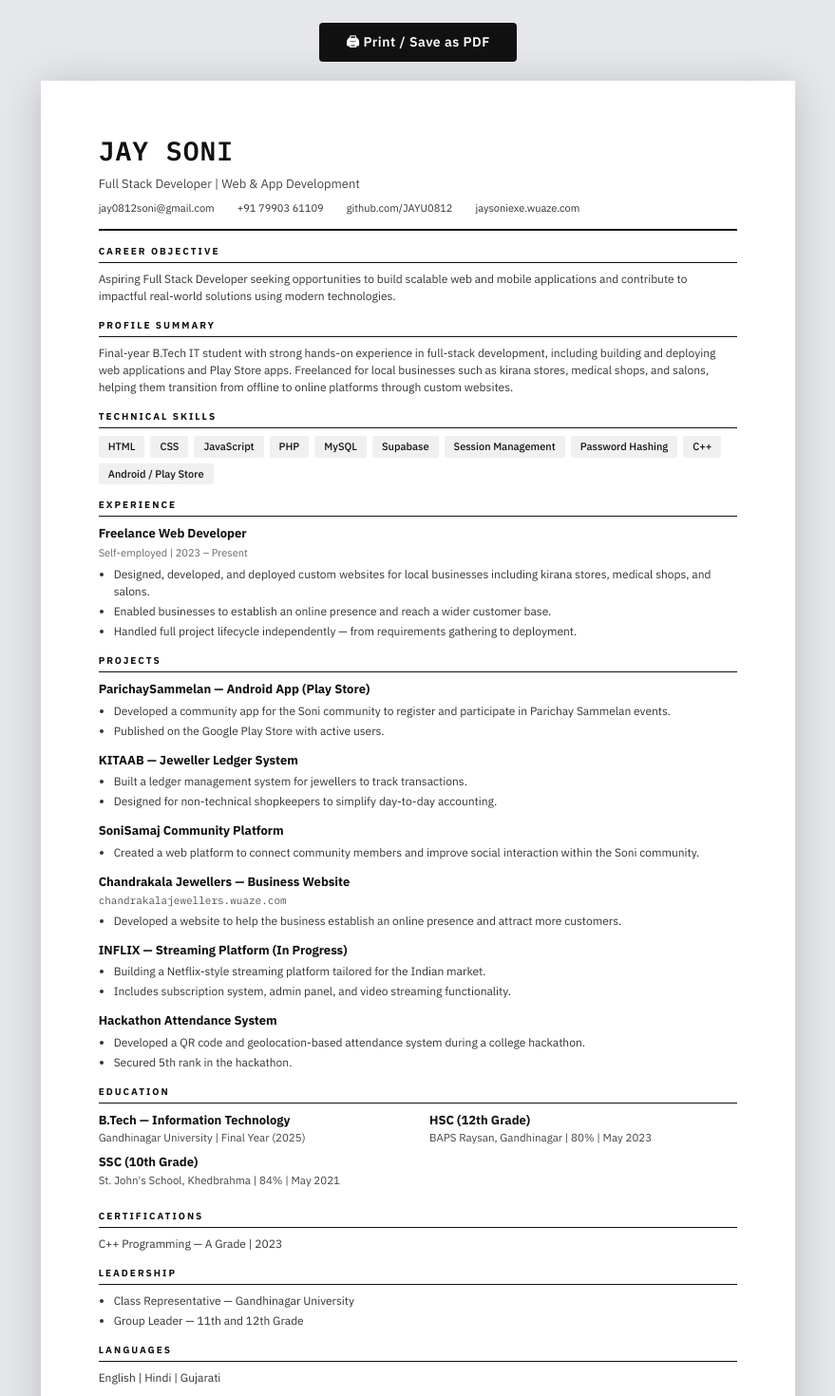
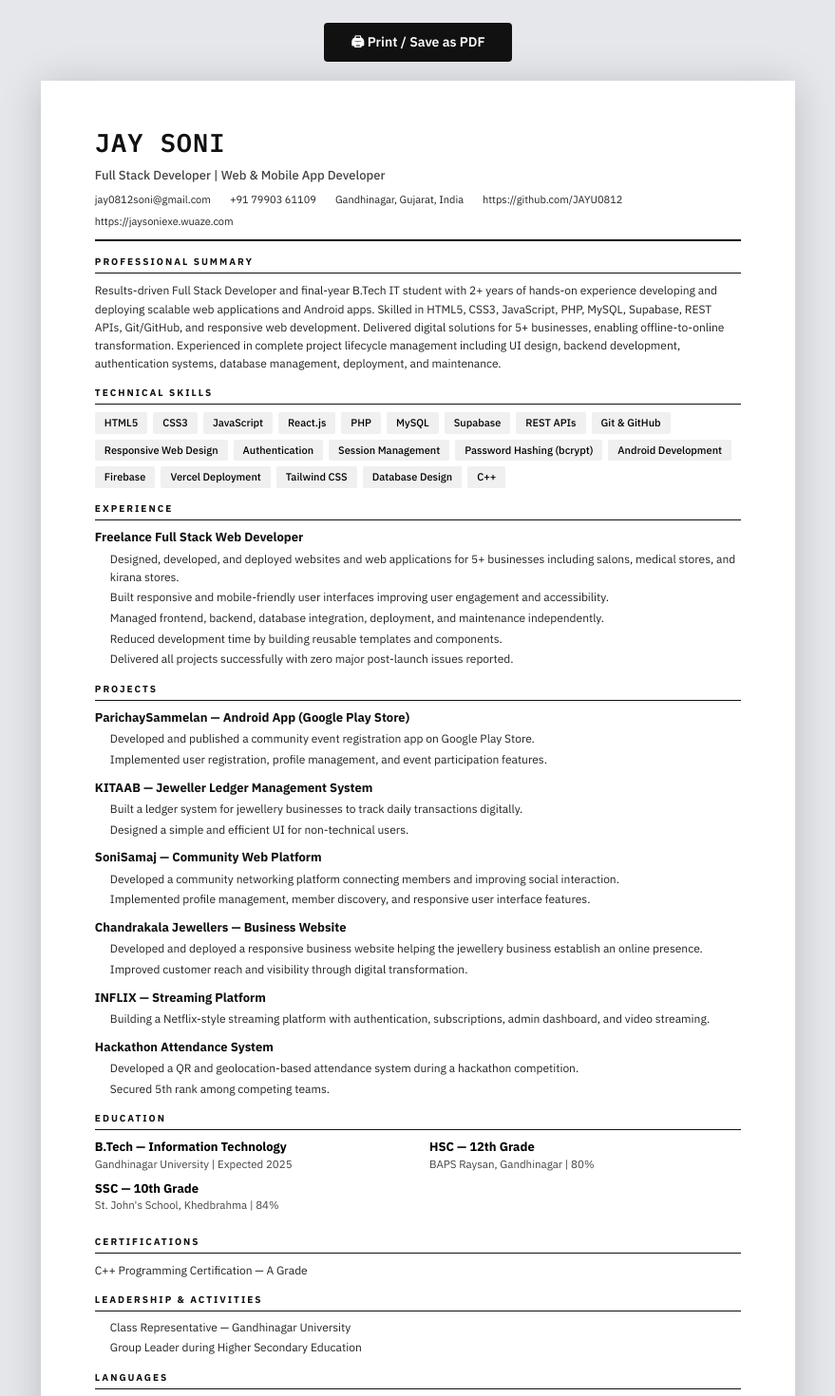
Before and after one commit to JAYU0812/portfolio, a React (Vite) app: page /resume in a window 1280 px wide. Shown: the top 1470 px of the page at 95% size, without its empty margins (200-1079 px from the left). Built offline with nearby package versions, Linux system fonts and the light colour scheme.

Commit message:
Resume update

```diff
--- a/src/pages/Resume.jsx
+++ b/src/pages/Resume.jsx
@@ -1,6 +1,7 @@
 import React from "react";
 
 export default function Resume() {
+
   const handlePrint = () => {
     window.print();
   };
@@ -8,15 +9,16 @@ export default function Resume() {
   return (
     <>
       <style>{`
+
         @import url('https://fonts.googleapis.com/css2?family=IBM+Plex+Sans:wght@400;500;600;700&family=IBM+Plex+Mono:wght@400;600&display=swap');
 
         * {
           box-sizing: border-box;
+          margin: 0;
+          padding: 0;
         }
 
         body {
-          margin: 0;
-          padding: 0;
           background: #e5e7eb;
           font-family: 'IBM Plex Sans', sans-serif;
         }
@@ -28,7 +30,7 @@ export default function Resume() {
           min-height: 297mm;
           background: #fff;
           margin: 20px auto;
-          padding: 14mm 16mm;
+          padding: 12mm 15mm;
           box-shadow: 0 4px 40px rgba(0,0,0,0.18);
         }
 
@@ -82,6 +84,35 @@ export default function Resume() {
 
         /* ---------------- TYPOGRAPHY ---------------- */
 
+        .name {
+          font-family: 'IBM Plex Mono', monospace;
+          font-size: 27px;
+          font-weight: 700;
+          letter-spacing: 1px;
+          color: #111;
+        }
+
+        .title-line {
+          font-size: 13px;
+          color: #444;
+          margin-top: 4px;
+          font-weight: 500;
+        }
+
+        .contact-row {
+          display: flex;
+          flex-wrap: wrap;
+          gap: 6px 20px;
+          margin-top: 8px;
+          font-size: 11px;
+          color: #222;
+        }
+
+        .header-bar {
+          border-bottom: 2px solid #111;
+          padding-bottom: 11px;
+        }
+
         .section-title {
           font-size: 10px;
           font-weight: 700;
@@ -90,135 +121,87 @@ export default function Resume() {
           color: #111;
           border-bottom: 1.5px solid #111;
           padding-bottom: 4px;
-          margin-bottom: 8px;
-          margin-top: 14px;
-        }
-
-        .name {
-          font-family: 'IBM Plex Mono', monospace;
-          font-size: 28px;
-          font-weight: 600;
-          letter-spacing: 1px;
-          color: #111;
-          margin: 0 0 4px 0;
-        }
-
-        .title-line {
-          font-size: 13px;
-          color: #444;
-          margin: 0 0 2px 0;
-        }
-
-        .contact-line {
-          font-size: 11px;
-          color: #333;
-          margin: 0;
-          line-height: 1.6;
-        }
-
-        .contact-line a {
-          color: #333;
-          text-decoration: none;
+          margin: 14px 0 8px 0;
         }
 
         .body-text {
           font-size: 12px;
-          color: #333;
-          line-height: 1.5;
-          margin: 0 0 6px 0;
+          color: #222;
+          line-height: 1.6;
         }
 
         .job-title {
           font-size: 13px;
           font-weight: 700;
           color: #111;
-          margin: 0 0 2px 0;
         }
 
         .job-meta {
           font-size: 11px;
-          color: #666;
-          margin: 0 0 6px 0;
+          color: #555;
+          margin: 2px 0 5px 0;
         }
 
         .bullet-list {
-          margin: 4px 0 0 0;
           padding-left: 16px;
-          list-style-type: disc;
+          margin-top: 4px;
         }
 
         .bullet-list li {
           font-size: 12px;
-          color: #333;
-          line-height: 1.5;
+          line-height: 1.55;
+          color: #222;
           margin-bottom: 3px;
+        }
+
+        .project-block {
+          margin-bottom: 10px;
         }
 
         .project-name {
           font-size: 13px;
           font-weight: 700;
           color: #111;
-          margin: 0 0 2px 0;
         }
 
         .project-url {
-          font-size: 11px;
+          font-size: 10.5px;
           color: #555;
           font-family: 'IBM Plex Mono', monospace;
-          margin: 0 0 4px 0;
+          margin: 2px 0 4px 0;
+        }
+
+        .skills-grid {
+          display: flex;
+          flex-wrap: wrap;
+          gap: 6px;
+          margin-top: 5px;
+        }
+
+        .skill-tag {
+          font-size: 11px;
+          background: #f0f0f0;
+          padding: 3px 10px;
+          border-radius: 2px;
+          font-weight: 500;
         }
 
         .edu-degree {
           font-size: 13px;
           font-weight: 700;
-          color: #111;
-          margin: 0 0 1px 0;
         }
 
         .edu-meta {
           font-size: 11.5px;
           color: #444;
-          margin: 0 0 8px 0;
           line-height: 1.4;
+          margin-bottom: 8px;
         }
-
-        /* ---------------- SKILLS ---------------- */
-
-        .skills-grid {
-          display: flex;
-          flex-wrap: wrap;
-          gap: 6px;
-          margin-top: 4px;
-        }
-
-        .skill-tag {
-          font-size: 11px;
-          background: #f0f0f0;
-          color: #111;
-          padding: 3px 10px;
-          border-radius: 2px;
-          font-weight: 500;
-        }
-
-        /* ---------------- LAYOUT ---------------- */
 
         .two-col {
           display: grid;
           grid-template-columns: 1fr 1fr;
           gap: 0 24px;
-        }
-
-        .header-bar {
-          border-bottom: 2px solid #111;
-          padding-bottom: 12px;
-          margin-bottom: 2px;
-        }
-
-        .header-contact-row {
-          display: flex;
-          flex-wrap: wrap;
-          gap: 0 24px;
-          margin-top: 8px;
         }
 
         /* ---------------- MOBILE ---------------- */
@@ -237,20 +220,23 @@ export default function Resume() {
             grid-template-columns: 1fr;
           }
 
-          .header-contact-row {
+          .contact-row {
             flex-direction: column;
-            gap: 6px;
+            gap: 5px;
           }
         }
+
       `}</style>
 
       {/* PRINT BUTTON */}
+
       <div
         className="print-hidden"
         style={{
           display: "flex",
           justifyContent: "center",
           paddingTop: "24px",
+          marginBottom: "20px"
         }}
       >
         <button
@@ -263,9 +249,7 @@ export default function Resume() {
             borderRadius: "4px",
             fontSize: "14px",
             cursor: "pointer",
-            fontFamily: "IBM Plex Sans, sans-serif",
-            fontWeight: 600,
-            letterSpacing: "0.5px",
+            fontWeight: 600
           }}
         >
           🖨 Print / Save as PDF
@@ -273,190 +257,225 @@ export default function Resume() {
       </div>
 
       {/* RESUME */}
+
       <div className="resume-page">
 
         {/* HEADER */}
+
         <div className="header-bar">
+
           <h1 className="name">JAY SONI</h1>
 
           <p className="title-line">
-            Full Stack Developer | Web & App Development
+            Full Stack Developer | Web & Mobile App Developer
           </p>
 
-          <div className="header-contact-row">
-            <p className="contact-line">jay0812soni@gmail.com</p>
-            <p className="contact-line">+91 79903 61109</p>
-            <p className="contact-line">github.com/JAYU0812</p>
-            <p className="contact-line">jaysoniexe.wuaze.com</p>
+          <div className="contact-row">
+            <span>jay0812soni@gmail.com</span>
+            <span>+91 79903 61109</span>
+            <span>Gandhinagar, Gujarat, India</span>
+            <span>https://github.com/JAYU0812</span>
+            <span>https://jaysoniexe.wuaze.com</span>
           </div>
+
         </div>
 
-        {/* CAREER OBJECTIVE */}
-        <h2 className="section-title">Career Objective</h2>
+        {/* SUMMARY */}
+
+        <h2 className="section-title">Professional Summary</h2>
 
         <p className="body-text">
-          Aspiring Full Stack Developer seeking opportunities to build scalable
-          web and mobile applications and contribute to impactful real-world
-          solutions using modern technologies.
-        </p>
-
-        {/* PROFILE SUMMARY */}
-        <h2 className="section-title">Profile Summary</h2>
-
-        <p className="body-text">
-          Final-year B.Tech IT student with strong hands-on experience in
-          full-stack development, including building and deploying web
-          applications and Play Store apps. Freelanced for local businesses
-          such as kirana stores, medical shops, and salons, helping them
-          transition from offline to online platforms through custom websites.
+          Results-driven Full Stack Developer and final-year B.Tech IT student
+          with 2+ years of hands-on experience developing and deploying scalable
+          web applications and Android apps. Skilled in HTML5, CSS3,
+          JavaScript, PHP, MySQL, Supabase, REST APIs, Git/GitHub, and
+          responsive web development. Delivered digital solutions for 5+
+          businesses, enabling offline-to-online transformation. Experienced in
+          complete project lifecycle management including UI design, backend
+          development, authentication systems, database management, deployment,
+          and maintenance.
         </p>
 
         {/* SKILLS */}
+
         <h2 className="section-title">Technical Skills</h2>
 
         <div className="skills-grid">
           {[
-            "HTML",
-            "CSS",
+            "HTML5",
+            "CSS3",
             "JavaScript",
+            "React.js",
             "PHP",
             "MySQL",
             "Supabase",
+            "REST APIs",
+            "Git & GitHub",
+            "Responsive Web Design",
+            "Authentication",
             "Session Management",
-            "Password Hashing",
-            "C++",
-            "Android / Play Store",
-          ].map((s) => (
-            <span className="skill-tag" key={s}>
-              {s}
+            "Password Hashing (bcrypt)",
+            "Android Development",
+            "Firebase",
+            "Vercel Deployment",
+            "Tailwind CSS",
+            "Database Design",
+            "C++"
+          ].map(skill => (
+            <span className="skill-tag" key={skill}>
+              {skill}
             </span>
           ))}
         </div>
 
         {/* EXPERIENCE */}
+
         <h2 className="section-title">Experience</h2>
 
-        <p className="job-title">Freelance Web Developer</p>
+        <p className="job-title">
+          Freelance Full Stack Web Developer
+        </p>
 
-        <p className="job-meta">Self-employed | 2023 – Present</p>
+        <p className="job-meta">
+
+        </p>
 
         <ul className="bullet-list">
+
           <li>
-            Designed, developed, and deployed custom websites for local
-            businesses including kirana stores, medical shops, and salons.
+            Designed, developed, and deployed websites and web applications for
+            5+ businesses including salons, medical stores, and kirana stores.
           </li>
 
           <li>
-            Enabled businesses to establish an online presence and reach a
-            wider customer base.
+            Built responsive and mobile-friendly user interfaces improving user
+            engagement and accessibility.
           </li>
 
           <li>
-            Handled full project lifecycle independently — from requirements
-            gathering to deployment.
+            Managed frontend, backend, database integration, deployment, and
+            maintenance independently.
           </li>
+
+          <li>
+            Reduced development time by building reusable templates and
+            components.
+          </li>
+
+          <li>
+            Delivered all projects successfully with zero major post-launch
+            issues reported.
+          </li>
+
         </ul>
 
         {/* PROJECTS */}
+
         <h2 className="section-title">Projects</h2>
 
-        <div style={{ marginBottom: "12px" }}>
+        <div className="project-block">
           <p className="project-name">
-            ParichaySammelan — Android App (Play Store)
+            ParichaySammelan — Android App (Google Play Store)
           </p>
 
           <ul className="bullet-list">
             <li>
-              Developed a community app for the Soni community to register and
-              participate in Parichay Sammelan events.
+              Developed and published a community event registration app on
+              Google Play Store.
             </li>
 
             <li>
-              Published on the Google Play Store with active users.
+              Implemented user registration, profile management, and event
+              participation features.
             </li>
           </ul>
         </div>
 
-        <div style={{ marginBottom: "12px" }}>
-          <p className="project-name">KITAAB — Jeweller Ledger System</p>
+        <div className="project-block">
+          <p className="project-name">
+            KITAAB — Jeweller Ledger Management System
+          </p>
 
           <ul className="bullet-list">
             <li>
-              Built a ledger management system for jewellers to track
-              transactions.
+              Built a ledger system for jewellery businesses to track daily
+              transactions digitally.
             </li>
 
             <li>
-              Designed for non-technical shopkeepers to simplify day-to-day
-              accounting.
+              Designed a simple and efficient UI for non-technical users.
             </li>
           </ul>
         </div>
 
-        <div style={{ marginBottom: "12px" }}>
-          <p className="project-name">SoniSamaj Community Platform</p>
+        <div className="project-block">
+          <p className="project-name">
+            SoniSamaj — Community Web Platform
+          </p>
 
           <ul className="bullet-list">
             <li>
-              Created a web platform to connect community members and improve
-              social interaction within the Soni community.
+              Developed a community networking platform connecting members and improving social interaction.
+            </li>
+
+            <li>
+              Implemented profile management, member discovery, and responsive user interface features.
             </li>
           </ul>
         </div>
 
-        <div style={{ marginBottom: "12px" }}>
+        <div className="project-block">
           <p className="project-name">
             Chandrakala Jewellers — Business Website
           </p>
 
           <p className="project-url">
-            chandrakalajewellers.wuaze.com
+
           </p>
 
           <ul className="bullet-list">
             <li>
-              Developed a website to help the business establish an online
-              presence and attract more customers.
+              Developed and deployed a responsive business website helping the jewellery business establish an online presence.
+            </li>
+
+            <li>
+              Improved customer reach and visibility through digital transformation.
             </li>
           </ul>
         </div>
 
-        <div style={{ marginBottom: "12px" }}>
+        <div className="project-block">
           <p className="project-name">
-            INFLIX — Streaming Platform (In Progress)
+            INFLIX — Streaming Platform
           </p>
 
           <ul className="bullet-list">
             <li>
-              Building a Netflix-style streaming platform tailored for the
-              Indian market.
-            </li>
-
-            <li>
-              Includes subscription system, admin panel, and video streaming
-              functionality.
+              Building a Netflix-style streaming platform with authentication,
+              subscriptions, admin dashboard, and video streaming.
             </li>
           </ul>
         </div>
 
-        <div style={{ marginBottom: "12px" }}>
+        <div className="project-block">
           <p className="project-name">
             Hackathon Attendance System
           </p>
 
           <ul className="bullet-list">
             <li>
-              Developed a QR code and geolocation-based attendance system during
-              a college hackathon.
+              Developed a QR and geolocation-based attendance system during a
+              hackathon competition.
             </li>
 
             <li>
-              Secured 5th rank in the hackathon.
+              Secured 5th rank among competing teams.
             </li>
           </ul>
         </div>
 
         {/* EDUCATION */}
+
         <h2 className="section-title">Education</h2>
 
         <div className="two-col">
@@ -467,48 +486,56 @@ export default function Resume() {
             </p>
 
             <p className="edu-meta">
-              Gandhinagar University | Final Year (2025)
+              Gandhinagar University | Expected 2025
             </p>
           </div>
 
           <div>
             <p className="edu-degree">
-              HSC (12th Grade)
+              HSC — 12th Grade
             </p>
 
             <p className="edu-meta">
-              BAPS Raysan, Gandhinagar | 80% | May 2023
+              BAPS Raysan, Gandhinagar | 80%
             </p>
           </div>
 
           <div>
             <p className="edu-degree">
-              SSC (10th Grade)
+              SSC — 10th Grade
             </p>
 
             <p className="edu-meta">
-              St. John's School, Khedbrahma | 84% | May 2021
+              St. John's School, Khedbrahma | 84%
             </p>
           </div>
 
         </div>
 
         {/* CERTIFICATIONS */}
+
         <h2 className="section-title">Certifications</h2>
 
         <p className="body-text">
-          C++ Programming — A Grade | 2023
+          C++ Programming Certification — A Grade
         </p>
 
         {/* LEADERSHIP */}
-        <h2 className="section-title">Leadership</h2>
+
+        <h2 className="section-title">Leadership & Activities</h2>
 
         <ul className="bullet-list">
-          <li>Class Representative — Gandhinagar University</li>
-          <li>Group Leader — 11th and 12th Grade</li>
+          <li>
+            Class Representative — Gandhinagar University
+          </li>
+
+          <li>
+            Group Leader during Higher Secondary Education
+          </li>
         </ul>
 
         {/* LANGUAGES */}
+
         <h2 className="section-title">Languages</h2>
 
         <p className="body-text">
@@ -516,6 +543,7 @@ export default function Resume() {
         </p>
 
       </div>
+
     </>
   );
 }
```
